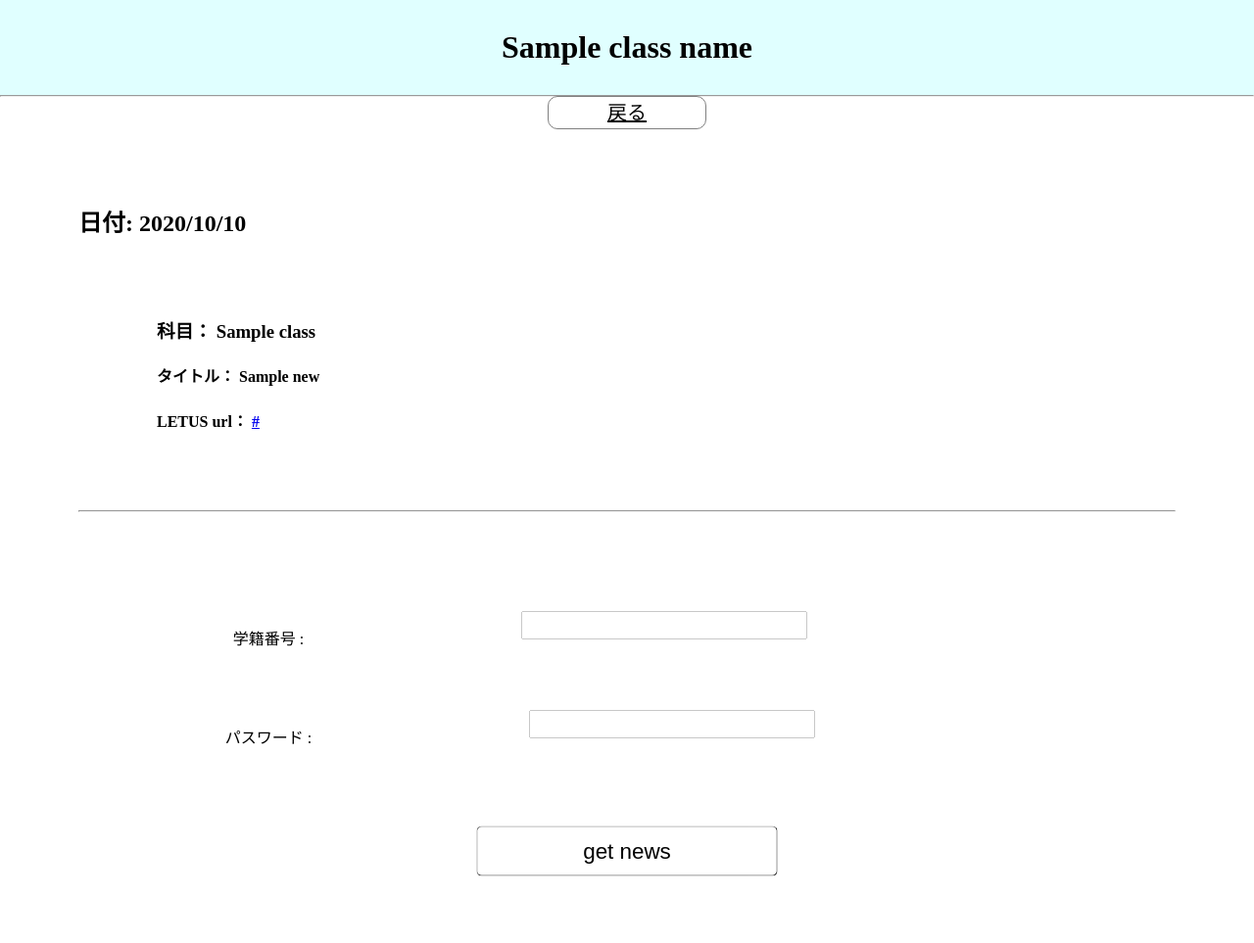
After one commit to chihirokubo/timetable, a Django app: template templates/index/news.html in a window 1280 px wide. The commit adds this page. Shown: the whole page at 98% size. Run offline with Django 3.2, Linux system fonts and the light colour scheme; the template is opened without the code that fills it: most values are stand-ins (such as "Sample title", 1, 10 or a date in 2020).

Commit message:
授業情報のスクレイピングの実装

```diff
--- a/index/urls.py
+++ b/index/urls.py
@@ -14,4 +14,5 @@ urlpatterns = [
     path('information/', views.information_of_class, name='information'),
     path('upload/', views.upload, name='upload'),
     path('trace/', views.trace, name='trace'),
+    path('news/', views.news, name='news'),
 ]
--- a/static/index.css
+++ b/static/index.css
@@ -272,3 +272,7 @@ hr{
 .fs10{
     font-size: 10em;
 }
+
+.m-5{
+    margin: 5em;
+}
--- /dev/null
+++ b/templates/index/news.html
@@ -0,0 +1,42 @@
+{% extends 'index.html' %}
+{% load static %}
+{% block title %}ニュース{% endblock %}
+
+{% block head_extend %}
+<link rel="stylesheet" href="{% static 'index.css' %}">
+{% endblock %}
+
+{% block content %}
+<div class="bg_blue">
+<h1 class="name_title">{{class_name}}</h1>
+<hr>
+</div>
+<div class="back">
+    <a href="{% url 'app:index' %}" value="戻る" class="back_button_1">戻る</a>
+</div>
+{% for date, news_list in news_data.items %}
+<div class="m-5">
+    <h2>日付: {{ date|date:"Y/m/d" }}</h2>
+    {% for news in news_list %}
+    <div class="m-5">
+        <h3>科目： {{ news.class_ }}</h3>
+        <h4>タイトル： {{ news.title }}</h4>
+        <h4>LETUS url： <a href="{{ news.url }}">{{ news.url }}</a></h4>
+    </div>
+    {% endfor %}
+    <hr>
+</div>
+{% endfor %}
+<form action="{% url 'app:news' %}" method="post">
+    {% csrf_token %}
+    <div class="mg30 form_title">
+        学籍番号 : <input name="student_num" type="text">
+    </div>
+    <div class="mg30 form_comment">
+        パスワード : <input name="letus_password" type="password">
+    </div>
+    <div class="mg30 form_upload">
+        <input type="submit" value="get news" class="upload_button_1">
+    </div>
+</form>
+{% endblock %}
--- a/templates/index/table.html
+++ b/templates/index/table.html
@@ -51,7 +51,7 @@
             <a href="{% url 'app:trace' %}" class="configbutton">トレース</a>
         </div>
         <div class="config_item">
-            <a href="" class="configbutton">設定</a>
+            <a href="{% url 'app:news' %}" class="configbutton">お知らせ</a>
         </div>
     </div>
 </div>
```
Also changed, not shown: index/module/get_news.py (added, +50 -0 lines), index/views.py (+22 -0 lines), 1 other file.
